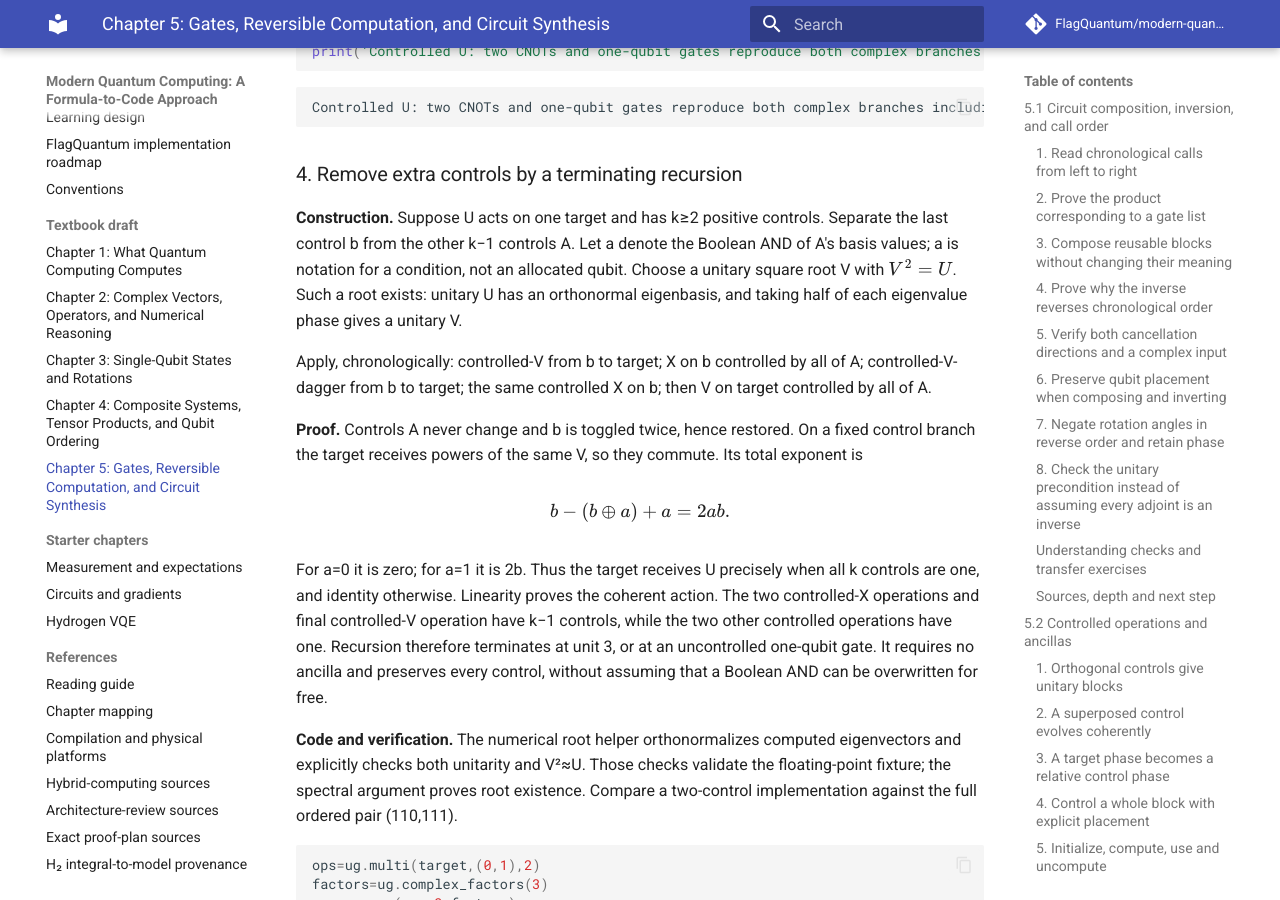
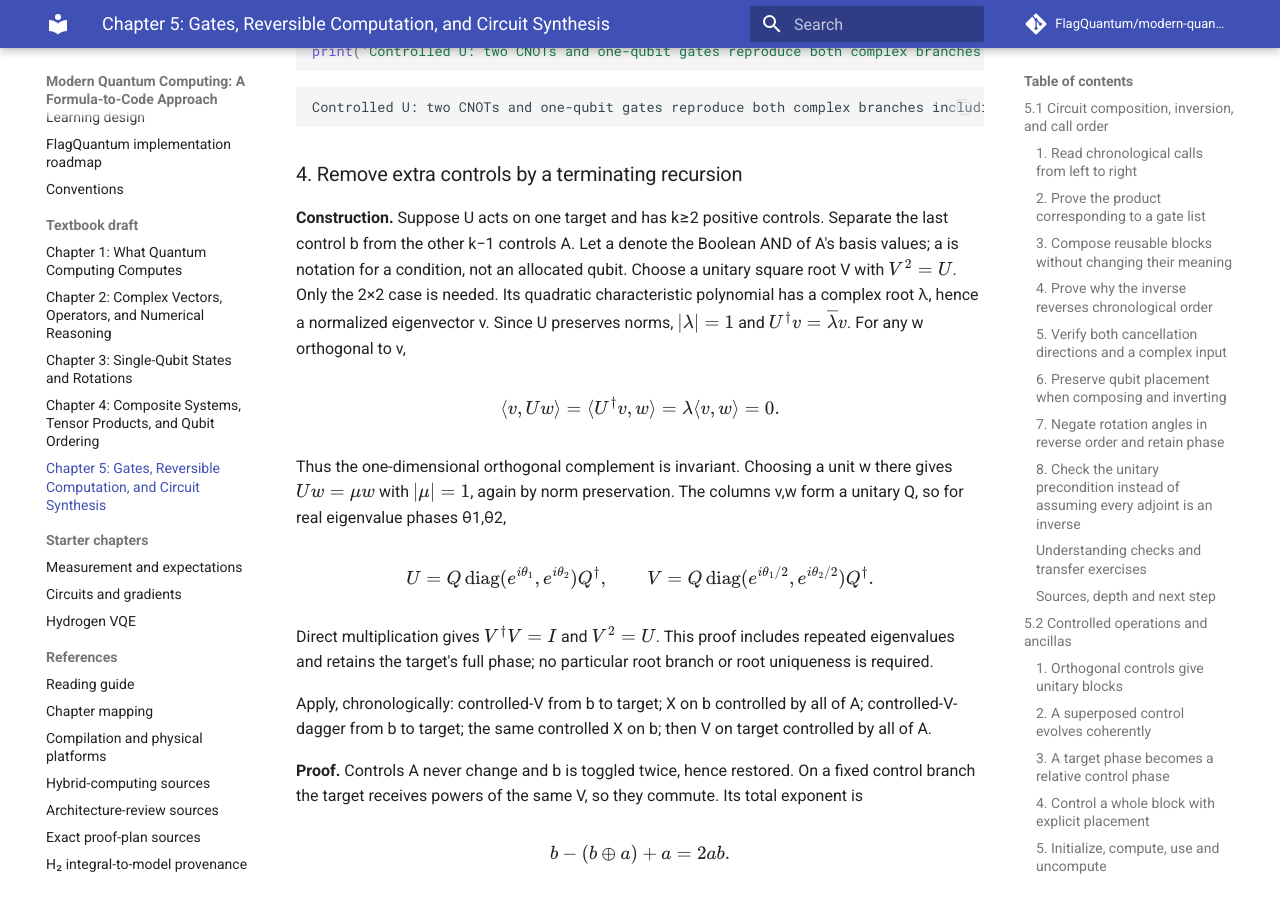
Before and after one commit to FlagQuantum/modern-quantum-computing, an MkDocs documentation site: the page built from docs/chapters/ch-gates-reversible-computation-and-circuit-synthesis.md, in a window 1280 px wide and 900 px high, scrolled down 38469 px. Built offline with MkDocs 1.6.1 and Material for MkDocs 9.7.7, drawn with Linux system fonts in a browser that asks for light colours; comment, search, counter and statistics services are not loaded.

Commit message:
Make the local unitary square-root lemma explicit in section 5.5

```diff
--- a/docs/chapters/ch-gates-reversible-computation-and-circuit-synthesis.md
+++ b/docs/chapters/ch-gates-reversible-computation-and-circuit-synthesis.md
@@ -1500,7 +1500,21 @@ Controlled U: two CNOTs and one-qubit gates reproduce both complex branches incl
 
 ### 4. Remove extra controls by a terminating recursion
 
-**Construction.** Suppose U acts on one target and has k≥2 positive controls. Separate the last control b from the other k−1 controls A. Let a denote the Boolean AND of A's basis values; a is notation for a condition, not an allocated qubit. Choose a unitary square root V with $V^2=U$. Such a root exists: unitary U has an orthonormal eigenbasis, and taking half of each eigenvalue phase gives a unitary V.
+**Construction.** Suppose U acts on one target and has k≥2 positive controls. Separate the last control b from the other k−1 controls A. Let a denote the Boolean AND of A's basis values; a is notation for a condition, not an allocated qubit. Choose a unitary square root V with $V^2=U$. Only the 2×2 case is needed. Its quadratic characteristic polynomial has a complex root λ, hence a normalized eigenvector v. Since U preserves norms, $|\lambda|=1$ and $U^\dagger v=\overline\lambda v$. For any w orthogonal to v,
+
+$$
+\langle v,Uw\rangle=\langle U^\dagger v,w\rangle
+=\lambda\langle v,w\rangle=0.
+$$
+
+Thus the one-dimensional orthogonal complement is invariant. Choosing a unit w there gives $Uw=\mu w$ with $|\mu|=1$, again by norm preservation. The columns v,w form a unitary Q, so for real eigenvalue phases θ1,θ2,
+
+$$
+U=Q\operatorname{diag}(e^{i\theta_1},e^{i\theta_2})Q^\dagger,\qquad
+V=Q\operatorname{diag}(e^{i\theta_1/2},e^{i\theta_2/2})Q^\dagger.
+$$
+
+Direct multiplication gives $V^\dagger V=I$ and $V^2=U$. This proof includes repeated eigenvalues and retains the target's full phase; no particular root branch or root uniqueness is required.
 
 Apply, chronologically: controlled-V from b to target; X on b controlled by all of A; controlled-V-dagger from b to target; the same controlled X on b; then V on target controlled by all of A.
 
```
Also changed, not shown: 6 other files.
